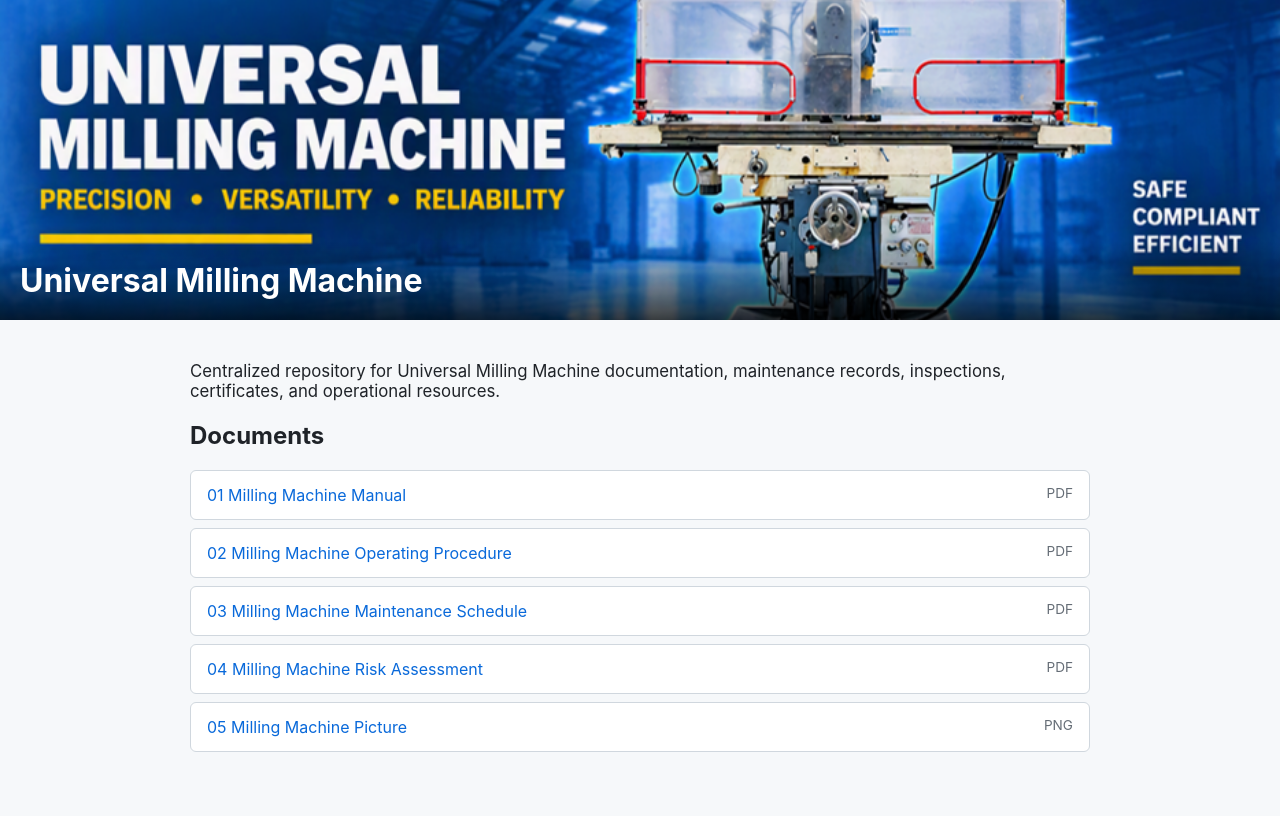
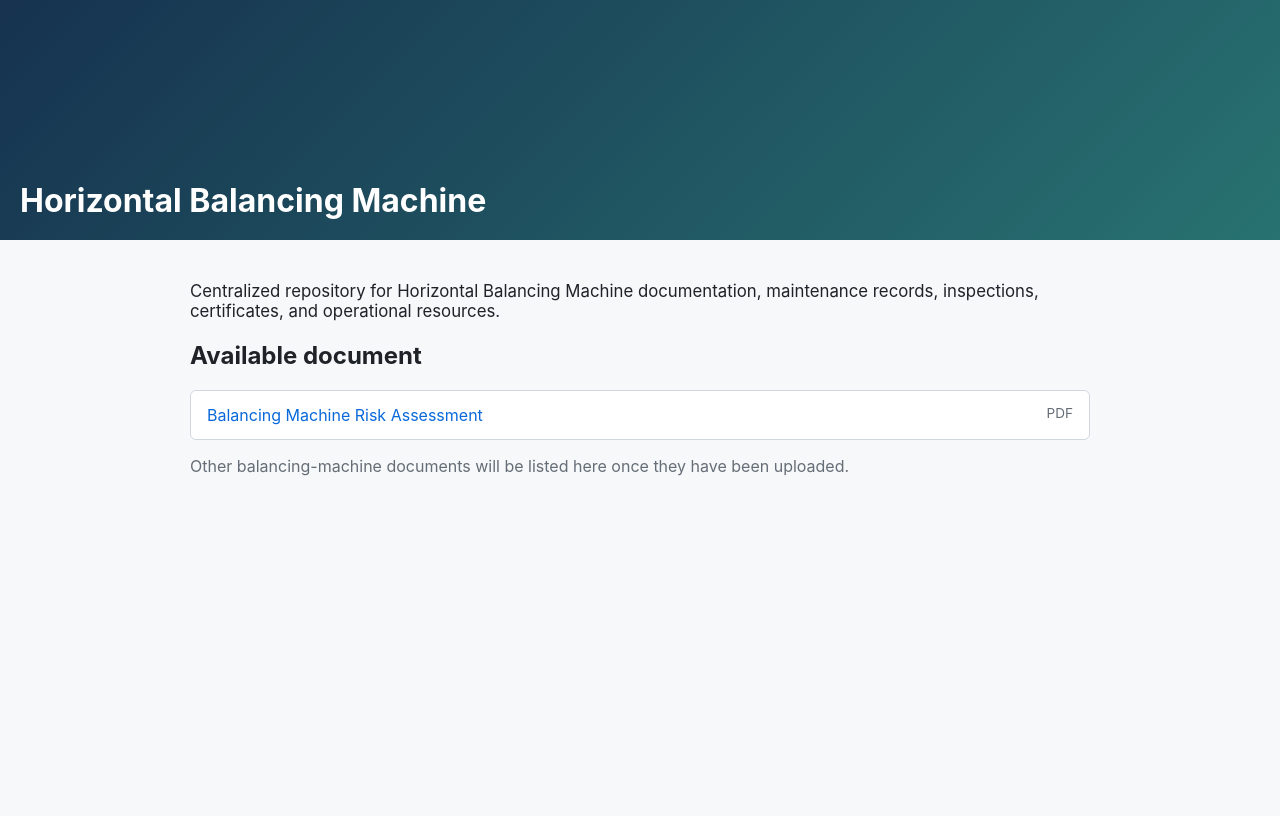
Before and after one commit to bsdcii/Horizontal-Balancing-Machine, a plain HTML site: page index.html in a window 1280 px wide. Drawn offline with Linux system fonts and the light colour scheme.

Commit message:
Update page for horizontal balancing machine

```diff
--- a/index.html
+++ b/index.html
@@ -3,11 +3,11 @@
 <head>
   <meta charset="UTF-8">
   <meta name="viewport" content="width=device-width, initial-scale=1">
-  <title>Universal Milling Machine</title>
+  <title>Horizontal Balancing Machine</title>
   <style>
     body { margin: 0; font-family: -apple-system, Segoe UI, Roboto, Arial, sans-serif; color: #1f2328; background: #f6f8fa; }
-    .banner { width: 100%; height: 320px; background: #222 url("05_Milling_Machine_Picture.png") center / cover no-repeat; position: relative; }
-    .banner h1 { position: absolute; bottom: 0; left: 0; right: 0; margin: 0; padding: 20px; color: #fff; background: linear-gradient(transparent, rgba(0,0,0,.75)); }
+    .banner { width: 100%; height: 240px; background: linear-gradient(135deg, #16324f, #287271); position: relative; }
+    .banner h1 { position: absolute; bottom: 0; left: 0; right: 0; margin: 0; padding: 20px; color: #fff; }
     main { max-width: 900px; margin: 0 auto; padding: 24px 16px 48px; }
     p.desc { font-size: 1.05rem; }
     ul.files { list-style: none; padding: 0; }
@@ -15,22 +15,20 @@
     ul.files a { display: block; padding: 14px 16px; text-decoration: none; color: #0969da; }
     ul.files a:hover { background: #f0f6ff; }
     .type { float: right; color: #656d76; font-size: .85rem; }
+    .note { color: #656d76; }
   </style>
 </head>
 <body>
-  <div class="banner" role="img" aria-label="Universal Milling Machine">
-    <h1>Universal Milling Machine</h1>
+  <div class="banner" role="img" aria-label="Horizontal Balancing Machine">
+    <h1>Horizontal Balancing Machine</h1>
   </div>
   <main>
-    <p class="desc">Centralized repository for Universal Milling Machine documentation, maintenance records, inspections, certificates, and operational resources.</p>
-    <h2>Documents</h2>
+    <p class="desc">Centralized repository for Horizontal Balancing Machine documentation, maintenance records, inspections, certificates, and operational resources.</p>
+    <h2>Available document</h2>
     <ul class="files">
-      <li><a href="01_Milling_Machine_Manual.pdf">01 Milling Machine Manual <span class="type">PDF</span></a></li>
-      <li><a href="02_Milling_Machine_Operating_Procedure.pdf">02 Milling Machine Operating Procedure <span class="type">PDF</span></a></li>
-      <li><a href="03_Milling_Machine_Maintenance_Schedule.pdf">03 Milling Machine Maintenance Schedule <span class="type">PDF</span></a></li>
-      <li><a href="04_Milling_Machine_Risk_Assessment.pdf">04 Milling Machine Risk Assessment <span class="type">PDF</span></a></li>
-      <li><a href="05_Milling_Machine_Picture.png">05 Milling Machine Picture <span class="type">PNG</span></a></li>
+      <li><a href="04_Balancing_Machine_Risk_Assessment.pdf.pdf">Balancing Machine Risk Assessment <span class="type">PDF</span></a></li>
     </ul>
+    <p class="note">Other balancing-machine documents will be listed here once they have been uploaded.</p>
   </main>
 </body>
 </html>
```
